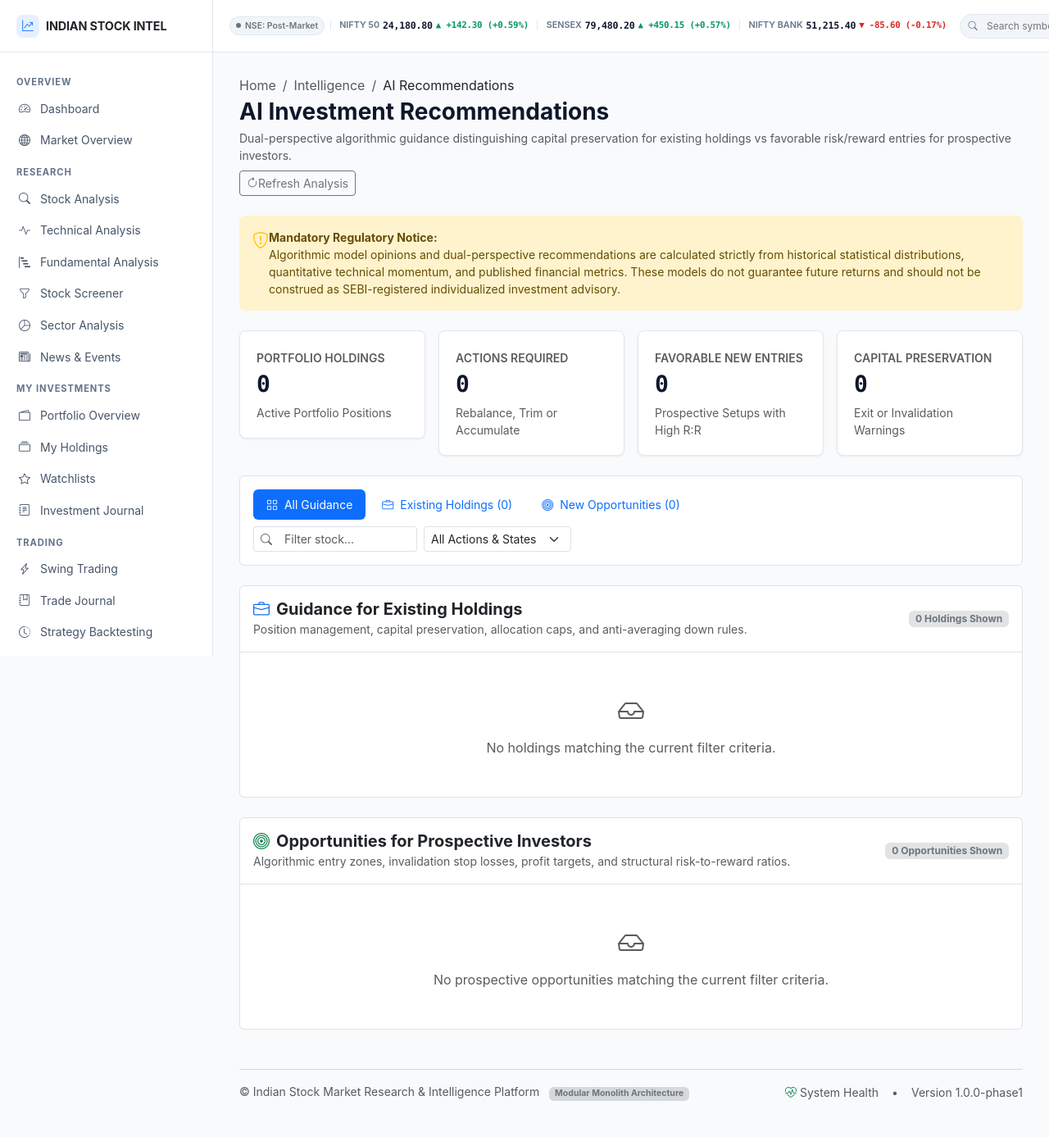
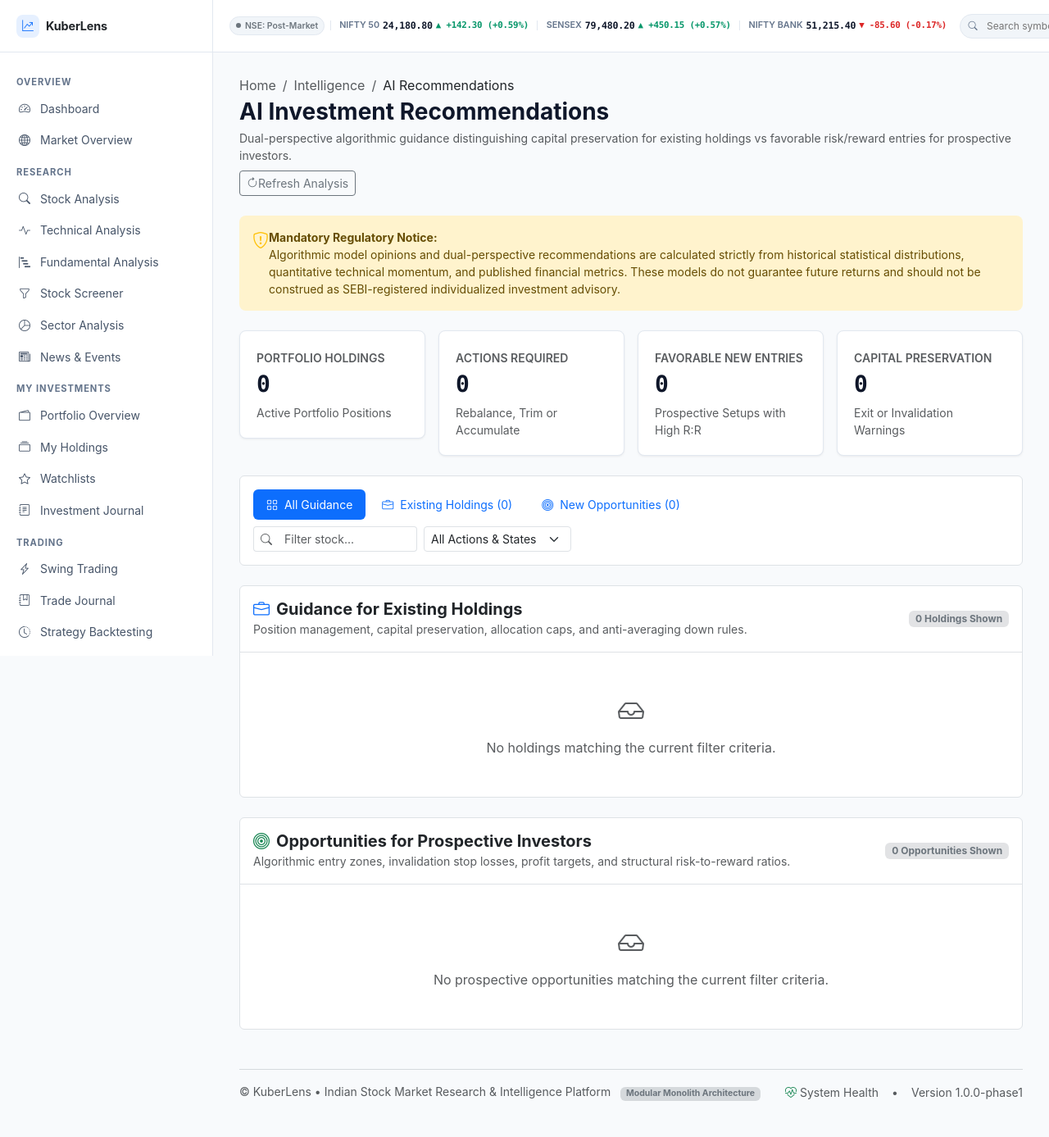
Before and after one commit to Shreesha666/KuberLens, a Django app: page /modules/ai_recommendations/ in a window 1280 px wide. Shown: the whole page at 82% size. Run offline with Django 5.2, Linux system fonts and the light colour scheme; data that the repository does not hold is empty; parts of the project's set-up code (start-up, migrations or seed data) failed here and were passed over; some libraries are stand-ins or nearby versions.

Commit message:
chore(branding): rename platform brand from INDIAN STOCK INTEL to KuberLens

```diff
--- a/apps/core/context_processors.py
+++ b/apps/core/context_processors.py
@@ -16,7 +16,7 @@ def shell_context(request):
             unread_notifs = 0
 
     return {
-        "platform_title": "Indian Stock Intelligence",
+        "platform_title": "KuberLens",
         "current_theme": current_theme,
         "market_status": {
             "is_open": False,
--- a/templates/accounts/login.html
+++ b/templates/accounts/login.html
@@ -4,7 +4,7 @@
 <head>
     <meta charset="UTF-8">
     <meta name="viewport" content="width=device-width, initial-scale=1.0">
-    <title>Sign In | Indian Stock Intel</title>
+    <title>Sign In | KuberLens</title>
     <link href="https://cdn.jsdelivr.net/npm/bootstrap@5.3.3/dist/css/bootstrap.min.css" rel="stylesheet" integrity="sha384-QWTKZyjpPEjISv5WaRU9OFeRpok6YctnYmDr5pNlyT2bRjXh0JMhjY6hW+ALEwIH" crossorigin="anonymous">
     <link rel="stylesheet" href="https://cdn.jsdelivr.net/npm/bootstrap-icons@1.11.3/font/bootstrap-icons.min.css">
     <link rel="stylesheet" href="{% static 'css/theme.css' %}">
@@ -17,7 +17,7 @@
                     <div class="display-6 text-primary mb-2">
                         <i class="bi bi-graph-up-arrow"></i>
                     </div>
-                    <h3 class="fw-bold tracking-tight text-body mb-1">INDIAN STOCK INTEL</h3>
+                    <h3 class="fw-bold tracking-tight text-body mb-1">KuberLens</h3>
                     <p class="text-muted small">Personal Stock Market Research & Intelligence Platform</p>
                 </div>
 
--- a/templates/ai_analysis/hub.html
+++ b/templates/ai_analysis/hub.html
@@ -1,6 +1,6 @@
 {% extends "base/shell.html" %}
 
-{% block title %}AI Stock Research — {{ symbol|default:"Intelligence" }} | Indian Stock Market Intel{% endblock %}
+{% block title %}AI Stock Research — {{ symbol|default:"Intelligence" }} | KuberLens{% endblock %}
 
 {% block content %}
 <div id="main-content">
--- a/templates/ai_analysis/recommendations.html
+++ b/templates/ai_analysis/recommendations.html
@@ -1,6 +1,6 @@
 {% extends "base/shell.html" %}
 
-{% block title %}AI Recommendations — Dual-Perspective Portfolio &amp; Stock Intelligence | Indian Stock Market Intel{% endblock %}
+{% block title %}AI Recommendations — Dual-Perspective Portfolio &amp; Stock Intelligence | KuberLens{% endblock %}
 
 {% block content %}
 <div id="main-content">
--- a/templates/alerts/list.html
+++ b/templates/alerts/list.html
@@ -1,6 +1,6 @@
 {% extends "base/shell.html" %}
 
-{% block title %}Price & Portfolio Alerts — Indian Stock Market Intel{% endblock %}
+{% block title %}Price & Portfolio Alerts — KuberLens{% endblock %}
 
 {% block content %}
 <div id="main-content">
--- a/templates/backtesting/dashboard.html
+++ b/templates/backtesting/dashboard.html
@@ -1,6 +1,6 @@
 {% extends "base/shell.html" %}
 
-{% block title %}Strategy Backtesting Engine | Indian Stock Market Intel{% endblock %}
+{% block title %}Strategy Backtesting Engine | KuberLens{% endblock %}
 
 {% block content %}
 <div id="main-content">
--- a/templates/backtesting/run_detail.html
+++ b/templates/backtesting/run_detail.html
@@ -1,6 +1,6 @@
 {% extends "base/shell.html" %}
 
-{% block title %}Backtest Run Audit — {{ run.strategy.name }} ({{ run.listing.symbol }}) | Indian Stock Market Intel{% endblock %}
+{% block title %}Backtest Run Audit — {{ run.strategy.name }} ({{ run.listing.symbol }}) | KuberLens{% endblock %}
 
 {% block content %}
 <div id="main-content">
--- a/templates/base/_footer.html
+++ b/templates/base/_footer.html
@@ -1,6 +1,6 @@
 <footer class="mt-5 py-3 border-top border-secondary border-opacity-25 text-muted small d-flex flex-wrap justify-content-between align-items-center">
     <div>
-        <span>&copy; Indian Stock Market Research & Intelligence Platform</span>
+        <span>&copy; KuberLens &bull; Indian Stock Market Research & Intelligence Platform</span>
         <span class="ms-2 badge bg-secondary bg-opacity-25 text-secondary">Modular Monolith Architecture</span>
     </div>
     <div class="d-flex align-items-center gap-3">
--- a/templates/base/_header.html
+++ b/templates/base/_header.html
@@ -10,7 +10,7 @@
             <div class="bg-primary bg-opacity-10 text-primary rounded-3 d-inline-flex align-items-center justify-content-center flex-shrink-0" style="width: 28px; height: 28px;">
                 <i class="bi bi-graph-up-arrow" style="font-size: 0.85rem;"></i>
             </div>
-            <span class="fw-bold tracking-tight text-nowrap text-body" style="font-size: 0.9rem; letter-spacing: -0.01em;">INDIAN STOCK INTEL</span>
+            <span class="fw-bold tracking-tight text-nowrap text-body" style="font-size: 0.9rem; letter-spacing: -0.01em;">KuberLens</span>
         </a>
     </div>
 
--- a/templates/brokers/broker_settings.html
+++ b/templates/brokers/broker_settings.html
@@ -1,6 +1,6 @@
 {% extends "base/shell.html" %}
 
-{% block title %}Broker Connections & Kite Integration | Indian Stock Market Intel{% endblock %}
+{% block title %}Broker Connections & Kite Integration | KuberLens{% endblock %}
 
 {% block content %}
 <div id="main-content">
--- a/templates/brokers/derivatives_overview.html
+++ b/templates/brokers/derivatives_overview.html
@@ -1,6 +1,6 @@
 {% extends "base/shell.html" %}
 
-{% block title %}F&O Derivatives Chain & Open Interest | Indian Stock Market Intel{% endblock %}
+{% block title %}F&O Derivatives Chain & Open Interest | KuberLens{% endblock %}
 
 {% block content %}
 <div id="main-content">
--- a/templates/ml_engine/dashboard.html
+++ b/templates/ml_engine/dashboard.html
@@ -1,6 +1,6 @@
 {% extends "base/shell.html" %}
 
-{% block title %}Machine Learning Engine & Market Regime | Indian Stock Market Intel{% endblock %}
+{% block title %}Machine Learning Engine & Market Regime | KuberLens{% endblock %}
 
 {% block content %}
 {% include "ml_engine/partials/dashboard_partial.html" %}
--- a/templates/news/calendar.html
+++ b/templates/news/calendar.html
@@ -1,6 +1,6 @@
 {% extends "base/shell.html" %}
 
-{% block title %}Corporate Events & Earnings Calendar — Indian Stock Market Intel{% endblock %}
+{% block title %}Corporate Events & Earnings Calendar — KuberLens{% endblock %}
 
 {% block content %}
 <div id="main-content">
--- a/templates/news/feed.html
+++ b/templates/news/feed.html
@@ -1,6 +1,6 @@
 {% extends "base/shell.html" %}
 
-{% block title %}News & Corporate Events — Indian Stock Market Intel{% endblock %}
+{% block title %}News & Corporate Events — KuberLens{% endblock %}
 
 {% block content %}
 <div id="main-content">
--- a/templates/notifications/list.html
+++ b/templates/notifications/list.html
@@ -1,6 +1,6 @@
 {% extends "base/shell.html" %}
 
-{% block title %}Notification Center — Indian Stock Market Intel{% endblock %}
+{% block title %}Notification Center — KuberLens{% endblock %}
 
 {% block content %}
 <div id="main-content">
--- a/templates/reports/report_center.html
+++ b/templates/reports/report_center.html
@@ -1,6 +1,6 @@
 {% extends "base/shell.html" %}
 
-{% block title %}Research Reports & Institutional Exports | Indian Stock Market Intel{% endblock %}
+{% block title %}Research Reports & Institutional Exports | KuberLens{% endblock %}
 
 {% block content %}
 <div id="main-content">
```
Also changed, not shown: tests/test_navigation.py (+1 -1 lines), README.md.
